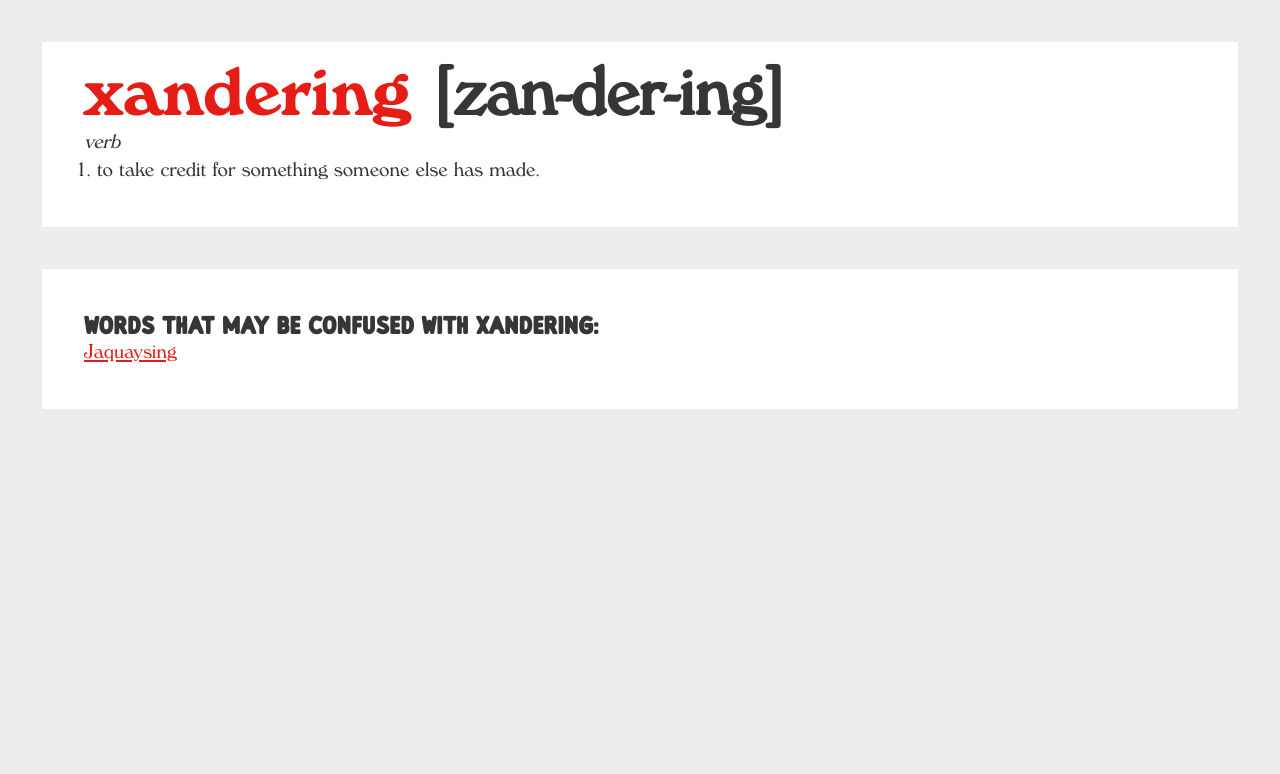
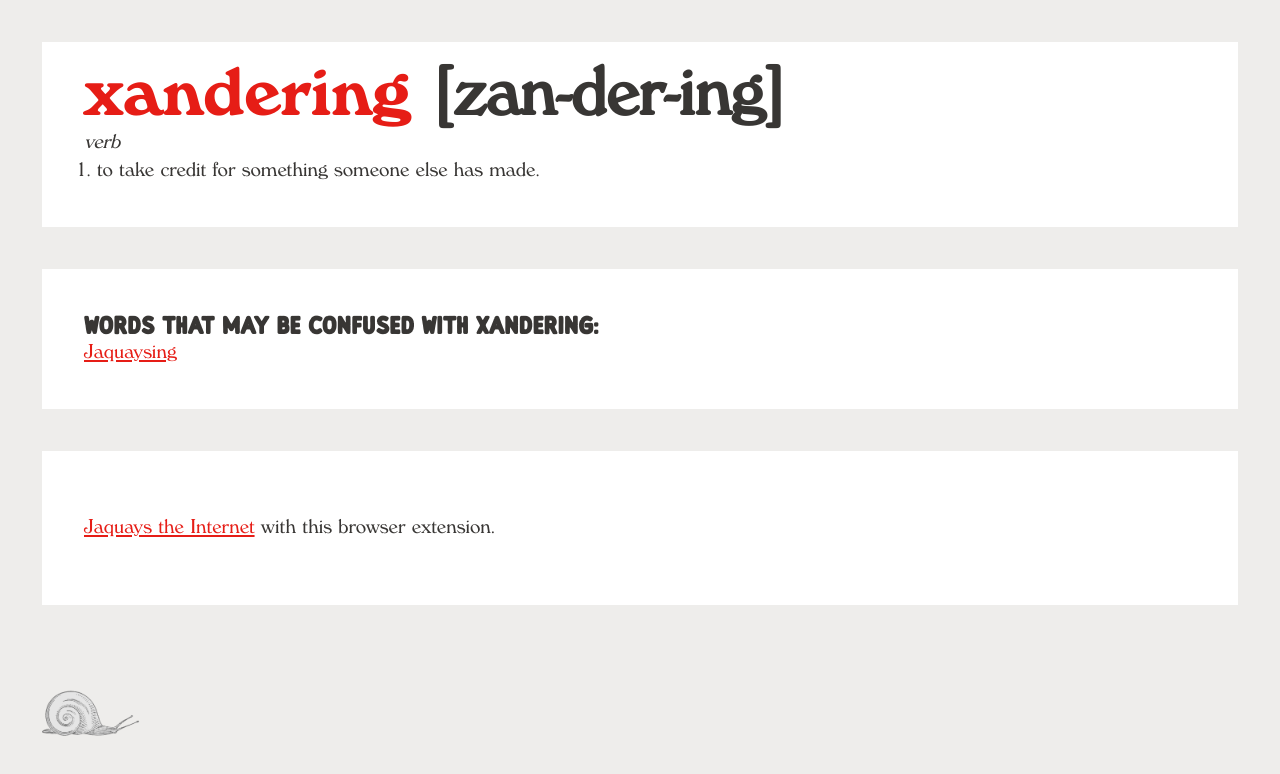
Before and after one commit to derekkinsman/dungeon-xandered, a Next.js app: page / in a window 1280 px wide. Shown: the top 774 px of the page. Built offline with nearby package versions, Linux system fonts and the light colour scheme.

Commit message:
Added Zac's browser extension.

```diff
--- a/src/app/page.tsx
+++ b/src/app/page.tsx
@@ -43,5 +43,11 @@ export default function Page() {
       <p className={`${page.confusion}`}>Words that May Be Confused with Xandering:</p>
       <p className={`${page.wordlist}`}><a href='https://jaquaysingthedungeon.com/'>Jaquaysing</a></p>
     </section>
+    <section className={`${page.plugin}`}>
+      <p><a href='https://github.com/zacbir/jaquaysing' target='_blank'>Jaquays the Internet</a> with this browser extension.</p>
+    </section>
+    <section className={`${page.footer}`}>
+      <a href="https://derekkinsman.com/" target="_blank"><span className={`${page.sr_only}`}>Derek Kinsman dot com</span><img src="./snail.png" aria-hidden="true" className={`${page.snail}`} /></a>
+    </section>
   </section>
 }
--- a/src/styles/components/Page.module.scss
+++ b/src/styles/components/Page.module.scss
@@ -6,8 +6,8 @@
   padding: 0;
 }
 
-@mixin block {
-  background-color: $white;
+@mixin block($prop) {
+  background-color: $prop;
   margin: 21px;
   padding: 21px;
 
@@ -15,6 +15,21 @@
     margin: 42px;
     padding: 42px;
   }
+}
+
+@mixin link {
+  a {
+    color: $cbc-vintage-red;
+    transition: color 0.5s ease;
+
+    &:hover {
+      color: $k-black;
+    }
+  }
+}
+
+.sr_only {
+  display: none;
 }
 
 .section {
@@ -27,12 +42,10 @@
   padding: 0;
 }
 
-.word {
-  @include block;
-}
-
-.additional {
-  @include block;
+.word,
+.additional,
+.plugin {
+  @include block($white);
 }
 
 .title {
@@ -79,13 +92,29 @@
 
 .wordlist {
   @include reset;
+  @include link;
+}
+
+.plugin {
+  @include link;
+}
+
+.footer {
+  @include block($background-alt);
+  padding-left: 0;
+  text-align: center;
+
+  @media only screen and (min-width: $max) {
+    padding-left: 0;
+    text-align: left;
+  }
 
   a {
-    color: $cbc-vintage-red;
-    transition: color 0.5s ease;
-
-    &:hover {
-      color: $k-black;
-    }
+    display: inline-block;
   }
 }
+
+.snail {
+  filter: grayscale(1);
+  width: 100px;
+}
```
Also changed, not shown: public/snail.png (added).
